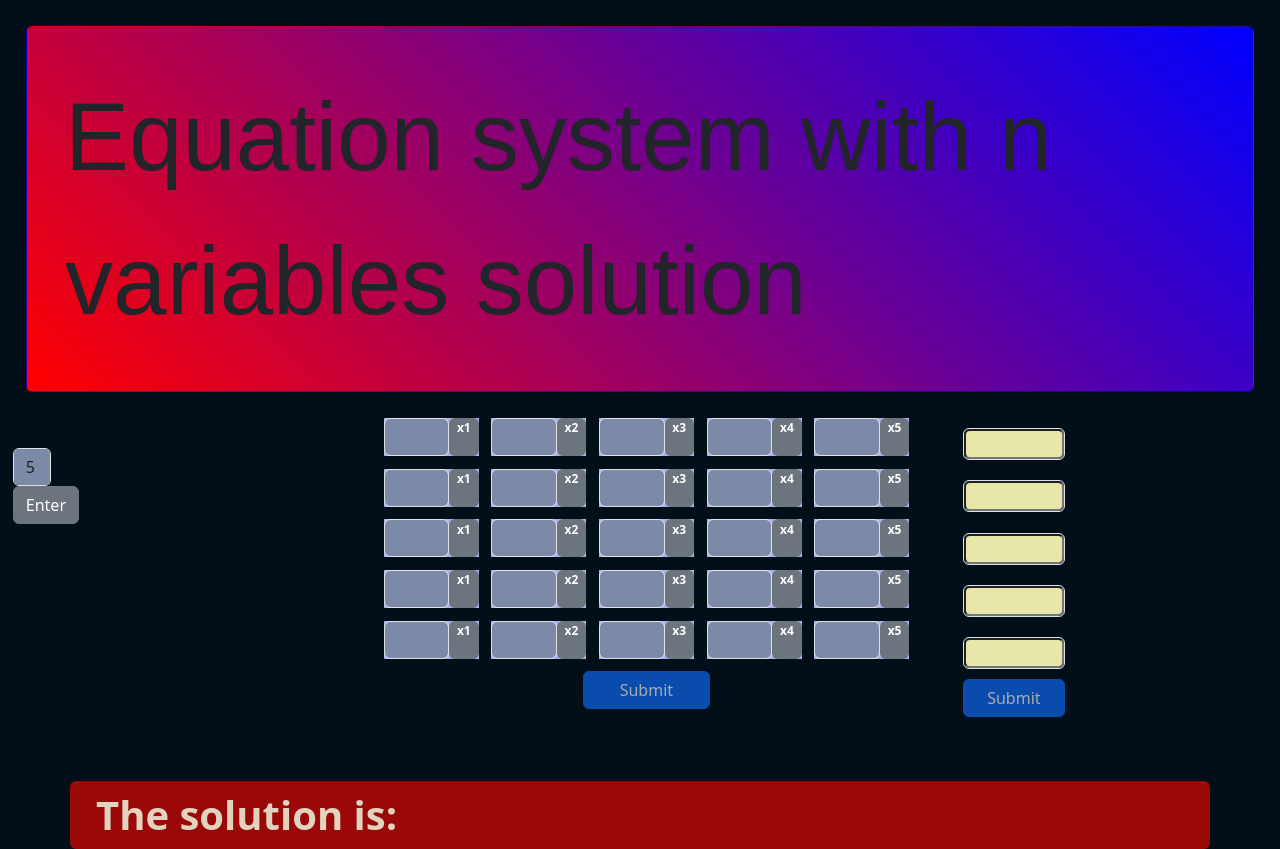
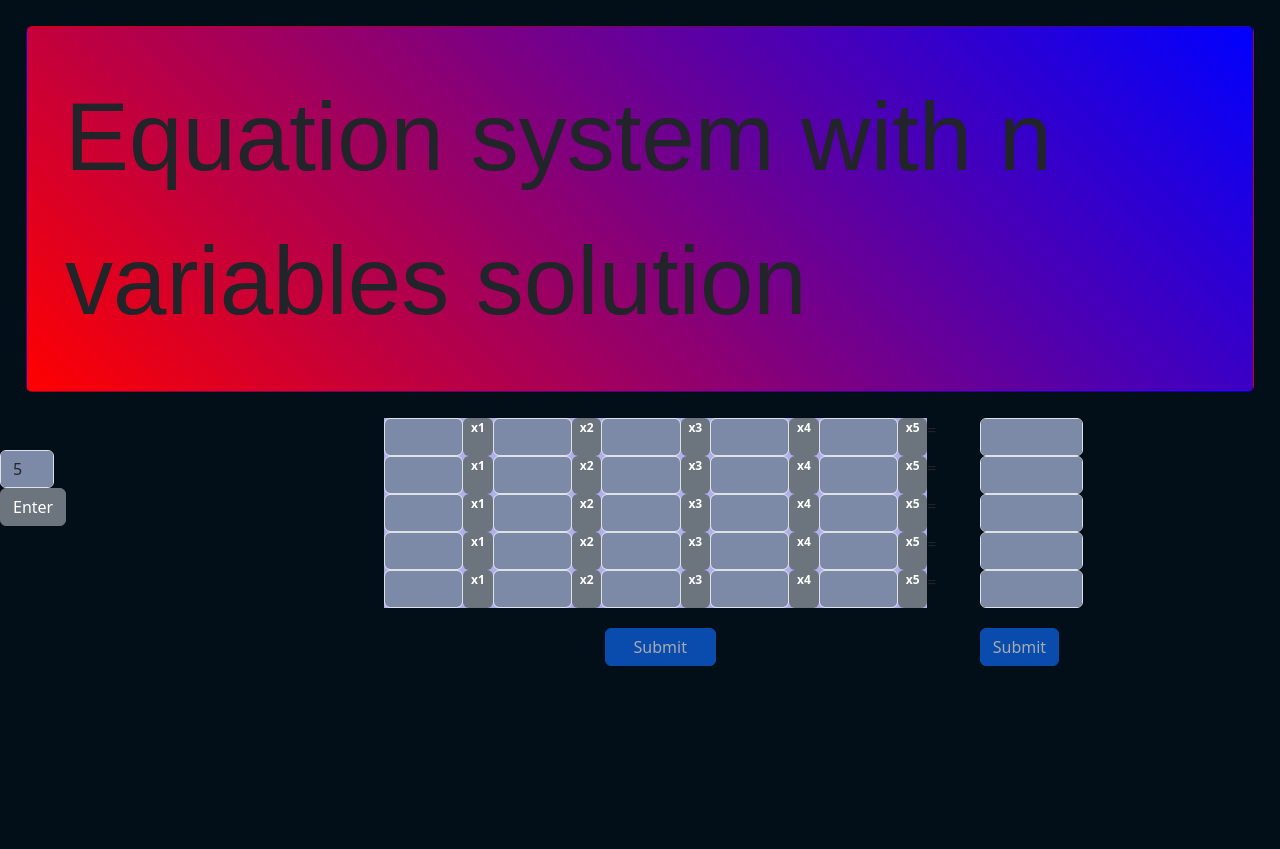
Before and after one commit to maciejmar/equation_solver, an Angular app in the folder calkulator_frontend/: page / in a window 1280 px wide. Both pictures are taken after typing "5" into the empty fields and a click on the button "Enter". After the commit the page ends 800 px from the top, so only its background shows below. Built offline with nearby package versions, Linux system fonts and the light colour scheme.

Commit message:
change the view of main screen

```diff
--- a/calkulator_frontend/src/app/matrix/matrix.component.html
+++ b/calkulator_frontend/src/app/matrix/matrix.component.html
@@ -11,7 +11,7 @@
         </form>
     </div>
     <div class="form-matrix">
-        <form [formGroup]="matrixForm" (ngSubmit)="submitMatrixForm()" class="rounded">
+        <form [formGroup]="matrixForm" (ngSubmit)="submitMatrixForm()">
             <div class="formWithButton">
                 <div *ngFor="let row of rows; let i = index" class="matrix-row">
                     <div *ngFor="let col of cols; let j = index" class="matrix-cell">
@@ -35,27 +35,27 @@
                             </div>
 
                         </div>
-                    </div>
+                    </div>=
                 </div>
                 <div *ngIf="matrixForm.errors?.['backend']" class="alert alert-dark error-message" role="alert" >
                     {{ matrixForm.errors?.['backend'] }}
                 </div>
 
-                <button [disabled]="matrixForm.invalid" type="submit" class="btn btn-primary buttonwidth">Submit</button>
+                <button [disabled]="matrixForm.invalid" type="submit" class="btn btn-primary buttonwidth buttonsMargin">Submit</button>
             </div>
         </form>
-    </div>
-    <div class="form-ordinates">
-        <form [formGroup]="ordinatesForm" class="ordinates-row" (ngSubmit) = "submitOrdinatesForm()">
-            <div *ngFor="let row of rows; let i = index" class="form-control rounded ordinates-cell">
-                    <input type ="number" class="rounded input-ordinate" [formControlName]="'ordin'+ i" required/>
-            </div>
-            <button type="submit" class="btn btn-primary" [disabled]="ordinatesForm.invalid">Submit</button>
-        </form>
+        <div class="formWithButton rowContentStart">  <!--form-ordinates-->
+            <form [formGroup]="ordinatesForm"  (ngSubmit) = "submitOrdinatesForm()">  <!--ordinates-row-->
+                <div *ngFor="let row of rows; let i = index" class="matrix-row ordinatesButton"> <!--form-control rounded ordinates-cell-->
+                        <input type ="number" class="form-control" style="width:40%"  [formControlName]="'ordin'+ i" required/><!--rounded input-ordinate-->
+                </div>
+                <button type="submit" class="btn btn-primary buttonsMargin" [disabled]="ordinatesForm.invalid">Submit</button>
+            </form>
+        </div>
     </div>
 
 </div>
-<div class="badge badge-light container">
+<div class="badge badge-light container" [hidden]="!ordinatesForm.valid">
     <div class="results" name="response">
         The solution is:
         <span *ngFor="let result of results; let i = index">
--- a/calkulator_frontend/src/app/matrix/matrix.component.scss
+++ b/calkulator_frontend/src/app/matrix/matrix.component.scss
@@ -23,14 +23,14 @@ input{
 }
 
 .profile{
-    max-width: 12%;
+    max-width: 14%;
     margin-bottom:2%;
     margin-top:2%;
 }
 
 .forms-container{
-    margin-top:1%;
-    margin-left: 1%;
+    margin-top:0%;
+    margin-left: 0%;
     margin-bottom:0;
     margin-right:0;
     display:flex;
@@ -38,12 +38,13 @@ input{
 }
 
 .form-profile{
-
-width: 25%;
+  width: 30%;
 }
 
 .form-matrix{
-width:50%;
+  width:70%;
+  display:flex;
+  flex-direction: row;
 }
 
 .form-ordinates{
@@ -56,12 +57,12 @@ width:20%;
 .matrix-row {
     display: flex;
     justify-content: center;
-    margin-bottom: 2%;
+
   }
 
   .matrix-cell {
-    margin: 0 1%;
-    width:15%;
+    margin: 0 0%;
+    width:25%;
     border-style:solid rgb(49, 49, 141);
     background-color:rgb(175, 175, 233);
   }
@@ -73,7 +74,7 @@ width:20%;
   .ordinates-row{
    display:flex;
    flex-direction: column;
-   width:40%;
+   width:20%;
   }
   .ordinates-cell{
     background-color: rgba(19, 102, 128, 0.89);
@@ -123,3 +124,14 @@ width:20%;
   .solutionCell{
     justify-content: flex-start;
   }
+
+  .ordinatesButton{
+    justify-content: flex-start;
+  }
+  .buttonsMargin{
+    margin-top:20px;
+  }
+  .rowContentStart{
+    display: flex;
+    justify-content: flex-start;
+  }
--- a/calkulator_frontend/src/app/matrix/matrix.component.ts
+++ b/calkulator_frontend/src/app/matrix/matrix.component.ts
@@ -40,6 +40,7 @@ export class MatrixComponent implements OnInit {
 
 
   ngOnInit(): void {
+    this.ordinatesForm.invalid;
     this.degreeForm = this.fb.group({
       degree: [this.degree,
                Validators.required,
```
